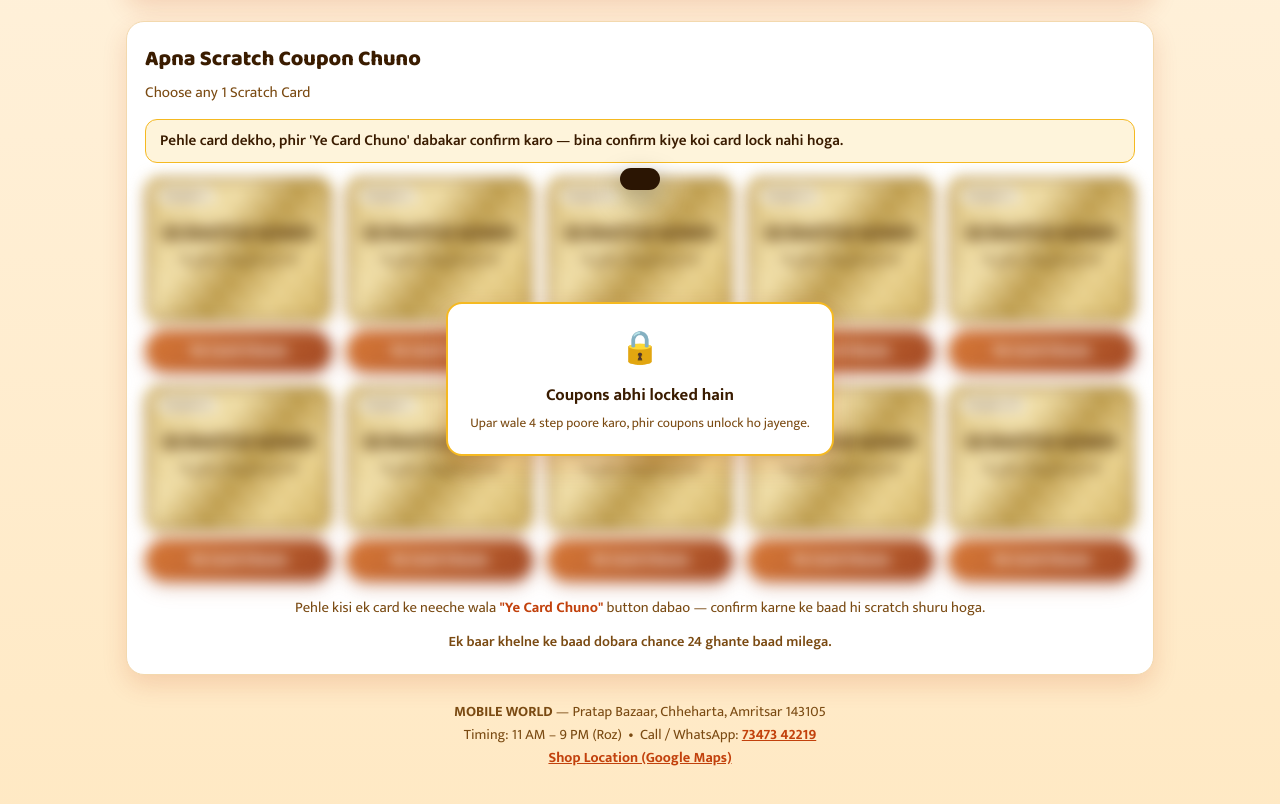
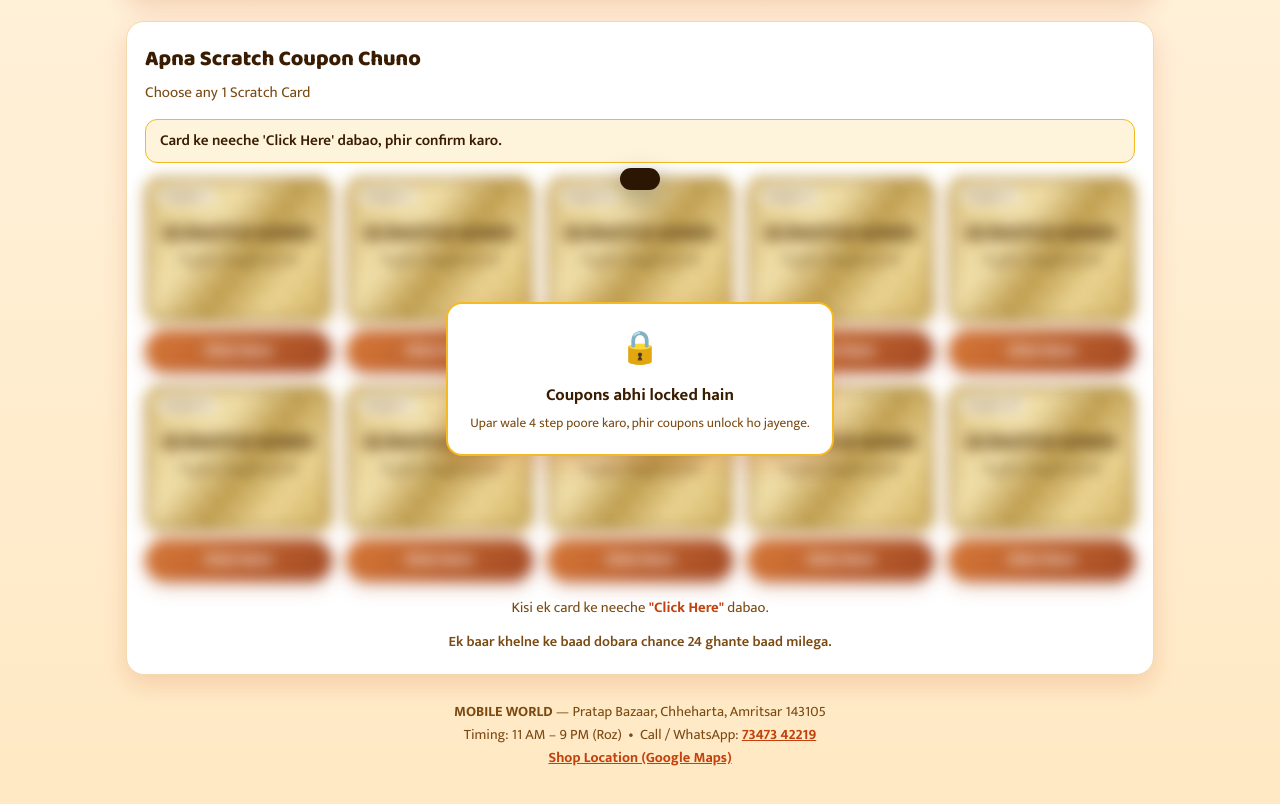
Before and after one commit to mobileworldchheharta/scratch-coupon, a plain HTML site: page index.html in a window 1280 px wide. Shown: the part 668-1472 px from the top of the page. Drawn offline with Linux system fonts and the light colour scheme; no server answers.

Commit message:
Scratch: Click Here button

```diff
--- a/index.html
+++ b/index.html
@@ -392,7 +392,7 @@
       <section class="panel" id="scratchPanel">
         <h2 class="sec-title">Apna Scratch Coupon Chuno</h2>
         <p class="sec-sub">Choose any 1 Scratch Card</p>
-        <p class="choose-help">Pehle card dekho, phir 'Ye Card Chuno' dabakar confirm karo — bina confirm kiye koi card lock nahi hoga.</p>
+        <p class="choose-help">Card ke neeche 'Click Here' dabao, phir confirm karo.</p>
 
         <div class="scratch-shell locked" id="scratchShell">
           <div class="scratch-grid" id="scratchGrid"></div>
@@ -404,7 +404,7 @@
             </div>
           </div>
         </div>
-        <p class="scratch-hint" id="scratchHint">Pehle kisi ek card ke neeche wala <b>"Ye Card Chuno"</b> button dabao — confirm karne ke baad hi scratch shuru hoga.</p>
+        <p class="scratch-hint" id="scratchHint">Kisi ek card ke neeche <b>"Click Here"</b> dabao.</p>
         <p class="rule-note">Ek baar khelne ke baad dobara chance 24 ghante baad milega.</p>
       </section>
 
@@ -715,7 +715,7 @@
               var btn = document.createElement("button");
               btn.type = "button";
               btn.className = "btn btn-brand choose-btn";
-              btn.textContent = "Ye Card Chuno";
+              btn.textContent = "Click Here";
               btn.addEventListener("click", function () { proposeChoose(idx); });
               slot.appendChild(card);
               slot.appendChild(btn);
@@ -748,7 +748,7 @@
             } else {
               st.btn.hidden = false;
               st.btn.disabled = false;
-              st.btn.textContent = "Ye Card Chuno";
+              st.btn.textContent = "Click Here";
               st.btn.classList.add("btn-brand");
               st.btn.classList.remove("chosen-state");
             }
@@ -1026,7 +1026,7 @@
           scratchPanel.hidden = false;
           buildCards();
           refreshGate();
-          document.getElementById("scratchHint").innerHTML = "Pehle kisi ek card ke neeche wala <b>\"Ye Card Chuno\"</b> button dabao — confirm karne ke baad hi scratch shuru hoga.";
+          document.getElementById("scratchHint").innerHTML = "Kisi ek card ke neeche <b>\"Click Here\"</b> dabao.";
           toast("24 ghante poore! Ab tum phir khel sakte ho 🎉");
           window.scrollTo({ top: 0, behavior: "smooth" });
         }
@@ -1205,7 +1205,7 @@
           scratchPanel.hidden = false;
           buildCards();
           refreshGate();
-          document.getElementById("scratchHint").innerHTML = "Pehle kisi ek card ke neeche wala <b>\"Ye Card Chuno\"</b> button dabao — confirm karne ke baad hi scratch shuru hoga.";
+          document.getElementById("scratchHint").innerHTML = "Kisi ek card ke neeche <b>\"Click Here\"</b> dabao.";
           toast("Scratch lock reset ✔ Next customer khel sakta hai.");
           closeSettings();
           window.scrollTo({ top: 0, behavior: "smooth" });
```
